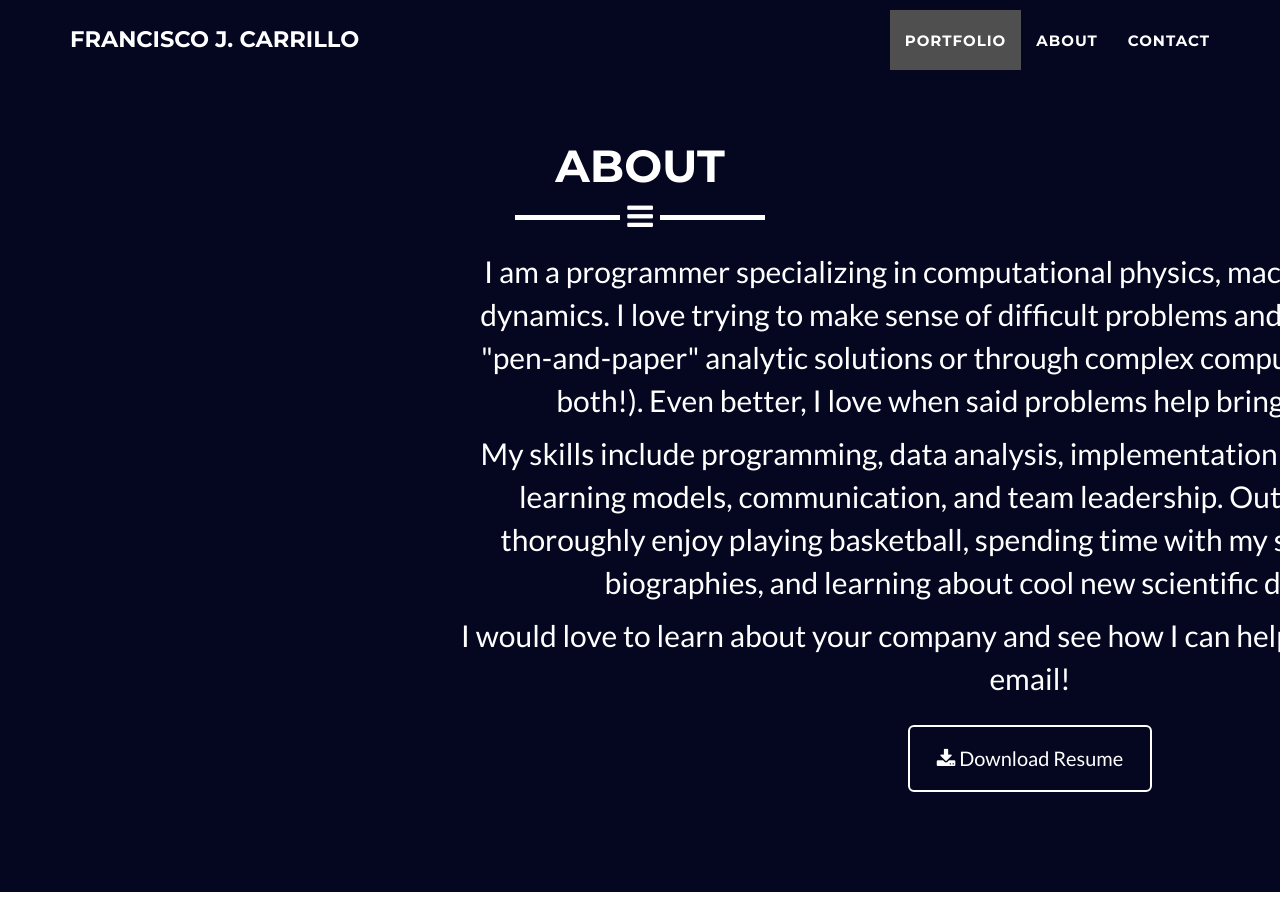
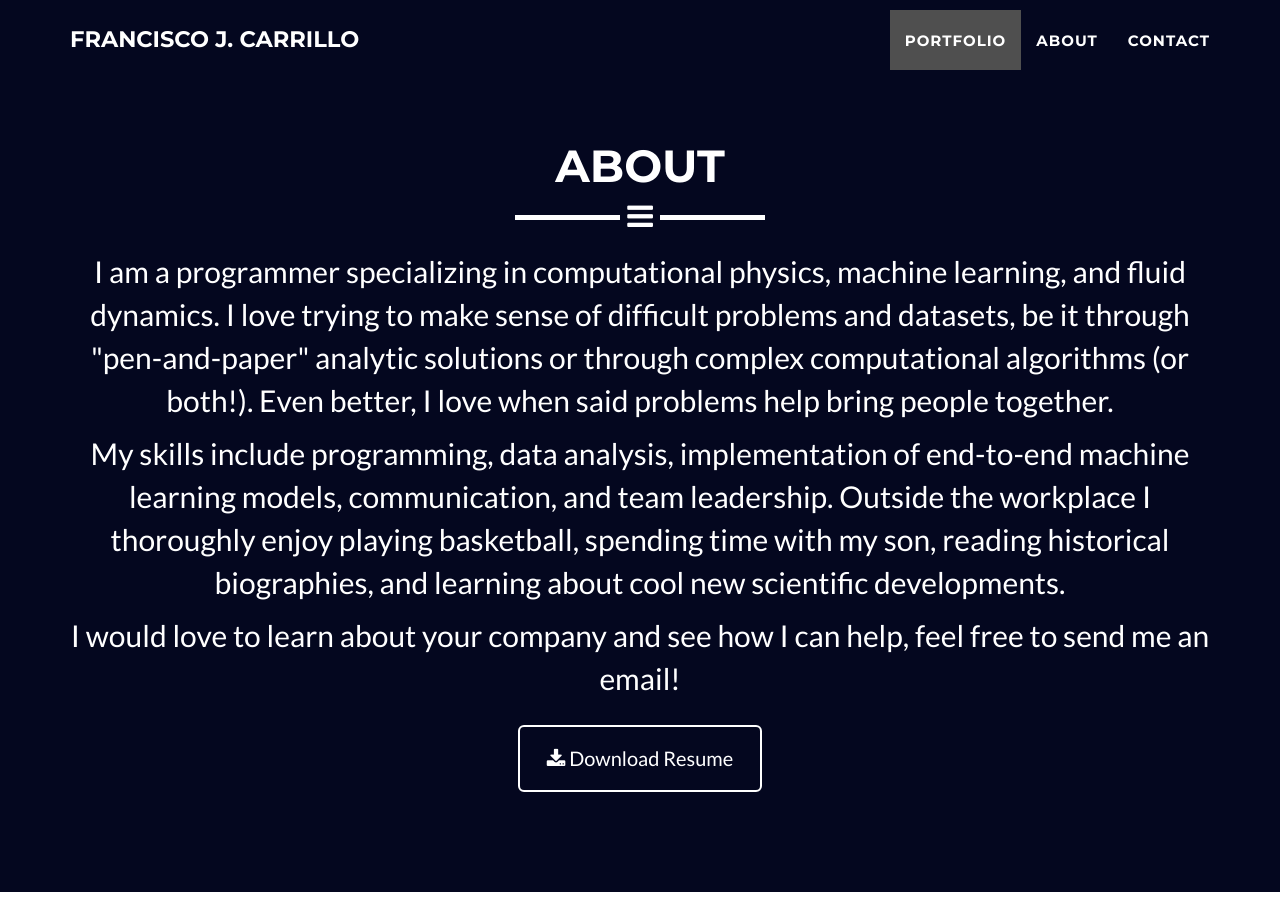
Before and after one commit to Franjcf/Franjcf.github.io, a Jekyll site: the page built from _posts/2020-13-30-Simulation of Multiphase Flow in Deformable Media.markdown, in a window 1280 px wide and 900 px high, scrolled down 2296 px. Built offline with Jekyll 4.4.1, drawn with Linux system fonts in a browser that asks for light colours.

Commit message:
new commit

```diff
--- a/_includes/about.html
+++ b/_includes/about.html
@@ -8,7 +8,7 @@
                 </div>
             </div>
             <div class="row">
-                <div class="col-lg-12 col-lg-offset-4 text-center">
+                <div class="col-lg-12 col-lg-offset-0 text-center">
 		    <p style="font-size:30px;">I am a programmer specializing in computational physics, machine learning, and fluid dynamics. I love trying to make sense of difficult problems and datasets, be it through "pen-and-paper" analytic solutions or through complex computational algorithms (or both!). Even better, I love when said problems help bring people together.
 		    </p>
 
```
Also changed, not shown: 1 other file.
